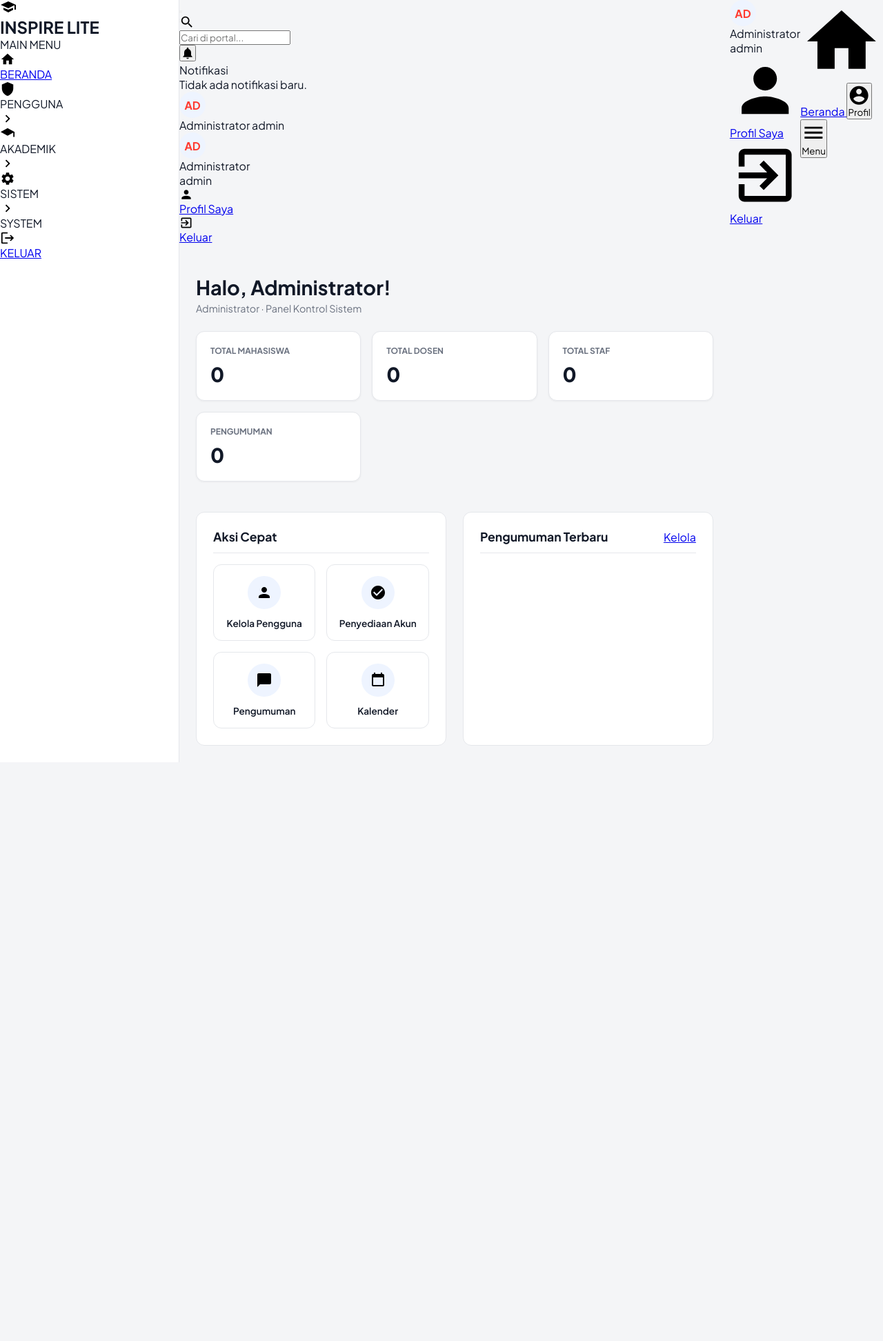
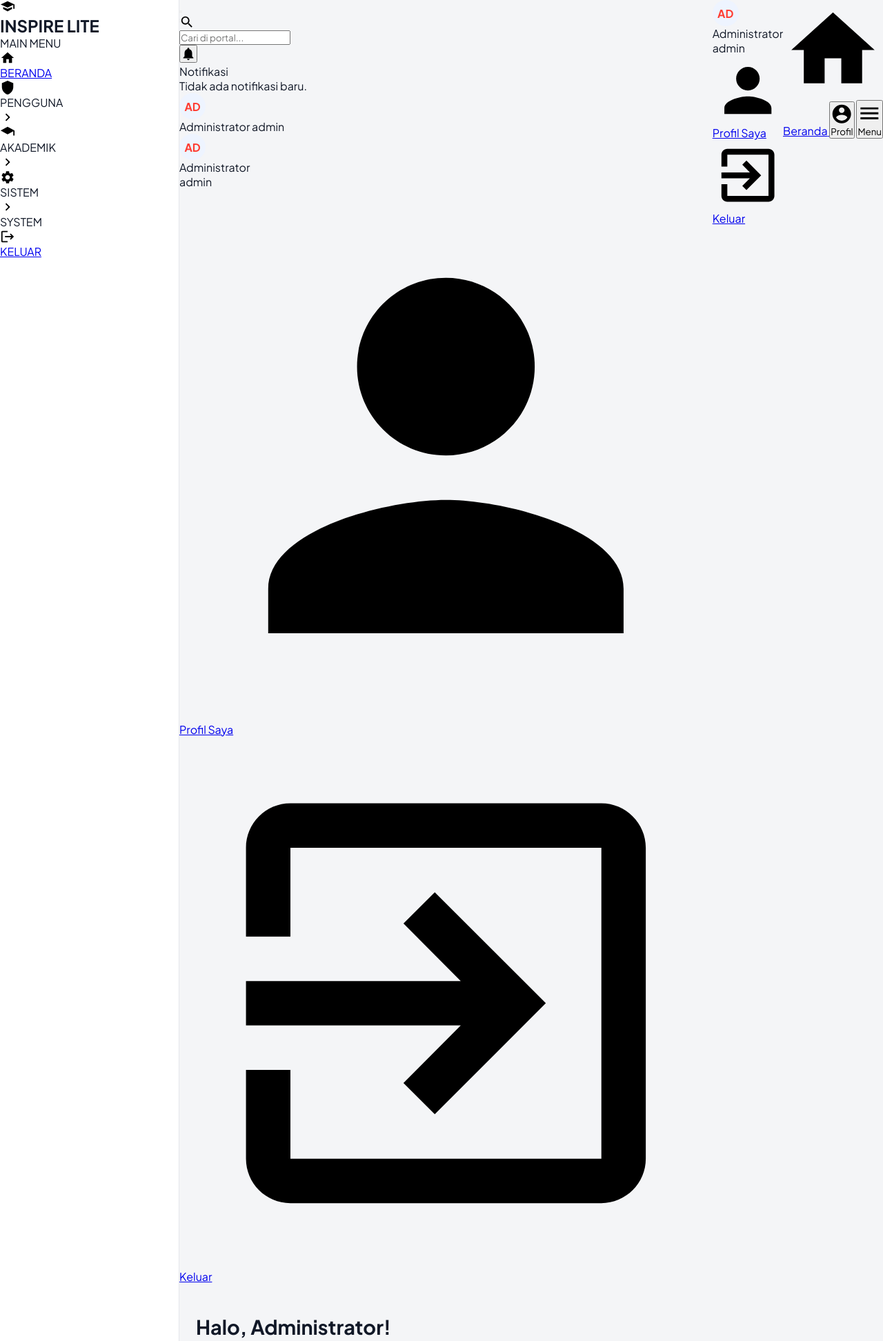
Before and after one commit to ezra08mc/inspire-lite, a PHP site: page /admin/dashboard.php in a window 1280 px wide. Shown: the top 1944 px of the page at 69% size. Before the commit the page ends 1105 px from the top, so only its background shows below. Run offline with PHP 8.4, Linux system fonts and the light colour scheme; a user stored in the database is signed in; data that the repository does not hold is empty.

Commit message:
Update dashboard.php

```diff
--- a/admin/dashboard.php
+++ b/admin/dashboard.php
@@ -48,45 +48,9 @@ $page_title = "Admin Dashboard - INSPIRE Lite";
 $current_page = "dashboard";
 
 include $base_path . "includes/header.php";
+include $base_path . "includes/sidebar.php";
 ?>
 
-<style>
-    /* Pengunci Skala SVG agar tidak terjadi pembengkakan elemen */
-    svg {
-        max-width: 100% !important;
-        height: auto !important;
-    }
-    .sidebar-brand svg, .sidebar-logo-svg {
-        width: 24px !important;
-        height: 24px !important;
-    }
-    .avatar-circle svg, .profile-clickable-zone svg, .user-panel svg {
-        width: 20px !important;
-        height: 20px !important;
-    }
-    .action-node-icon svg {
-        width: 24px !important;
-        height: 24px !important;
-    }
-
-    /* Konstruksi flexbox darurat untuk menyatukan sidebar dan konten utama */
-    .app-layout-wrapper {
-        display: flex !important;
-        width: 100% !important;
-        min-height: 100vh !important;
-        flex-direction: row !important;
-        overflow-x: hidden !important;
-    }
-    .main-content {
-        flex: 1 !important;
-        min-width: 0 !important;
-        display: flex !important;
-        flex-direction: column !important;
-    }
-</style>
-
-<div class="app-layout-wrapper">
-    <?php include $base_path . "includes/sidebar.php"; ?>
 <div class="main-content">
     <?php include $base_path . "includes/topbar.php"; ?>
     <main class="dashboard-viewport" style="padding: 24px;">
@@ -107,10 +71,22 @@ include $base_path . "includes/header.php";
             <div class="content-card">
                 <div class="card-top"><h3>Aksi Cepat</h3></div>
                 <div class="quick-actions-box flex-stretch-actions">
-                        <a href="users/manage.php" class="action-node"><div class="action-node-icon absensi"><svg viewBox="0 0 24 24"><path d="M12 12c2.21 0 4-1.79 4-4s-1.79-4-4-4-4 1.79-4 4 1.79 4 4 4zm0 2c-2.67 0-8 1.34-8 4v2h16v-2c0-2.66-5.33-4-8-4z"/></svg></div><span>Kelola Pengguna</span></a>
-                        <a href="users/provisions.php" class="action-node"><div class="action-node-icon k-studi"><svg viewBox="0 0 24 24"><path d="M12 2C6.48 2 2 6.48 2 12s4.48 10 10 10 10-4.48 10-10S17.52 2 12 2zm-2 15l-5-5 1.41-1.41L10 14.17l7.59-7.59L19 8l-9 9z"/></svg></div><span>Penyediaan Akun</span></a>
-                        <a href="announcements.php" class="action-node"><div class="action-node-icon krs"><svg viewBox="0 0 24 24"><path d="M20 2H4c-1.1 0-1.99.9-1.99 2L2 22l4-4h14c1.1 0 2-.9 2-2V4c0-1.1-.9-2-2-2z"/></svg></div><span>Pengumuman</span></a>
-                        <a href="settings/calendar.php" class="action-node"><div class="action-node-icon jadwal"><svg viewBox="0 0 24 24"><path d="M19 3h-1V1h-2v2H8V1H6v2H5c-1.11 0-2 .9-2 2v14c0 1.1.89 2 2 2h14c1.1 0 2-.9 2-2V5c0-1.1-.9-2-2-2zm0 16H5V8h14v11z"/></svg></div><span>Kalender</span></a>
+                    <a href="users/manage.php" class="action-node">
+                        <div class="action-node-icon absensi"><svg viewBox="0 0 24 24"><path d="M12 12c2.21 0 4-1.79 4-4s-1.79-4-4-4-4 1.79-4 4 1.79 4 4 4zm0 2c-2.67 0-8 1.34-8 4v2h16v-2c0-2.66-5.33-4-8-4z"/></svg></div>
+                        <span>Kelola Pengguna</span>
+                    </a>
+                    <a href="users/provisions.php" class="action-node">
+                        <div class="action-node-icon k-studi"><svg viewBox="0 0 24 24"><path d="M12 2C6.48 2 2 6.48 2 12s4.48 10 10 10 10-4.48 10-10S17.52 2 12 2zm-2 15l-5-5 1.41-1.41L10 14.17l7.59-7.59L19 8l-9 9z"/></svg></div>
+                        <span>Penyediaan Akun</span>
+                    </a>
+                    <a href="announcements.php" class="action-node">
+                        <div class="action-node-icon krs"><svg viewBox="0 0 24 24"><path d="M20 2H4c-1.1 0-1.99.9-1.99 2L2 22l4-4h14c1.1 0 2-.9 2-2V4c0-1.1-.9-2-2-2z"/></svg></div>
+                        <span>Pengumuman</span>
+                    </a>
+                    <a href="settings/calendar.php" class="action-node">
+                        <div class="action-node-icon jadwal"><svg viewBox="0 0 24 24"><path d="M19 3h-1V1h-2v2H8V1H6v2H5c-1.11 0-2 .9-2 2v14c0 1.1.89 2 2 2h14c1.1 0 2-.9 2-2V5c0-1.1-.9-2-2-2zm0 16H5V8h14v11z"/></svg></div>
+                        <span>Kalender</span>
+                    </a>
                 </div>
             </div>
             <div class="content-card">
@@ -127,6 +103,5 @@ include $base_path . "includes/header.php";
         </div>
     </main>
 </div>
-</div>
 
 <?php include $base_path . "includes/footer.php"; ?>
```
Lines whose indentation alone changed are shown as unchanged.
